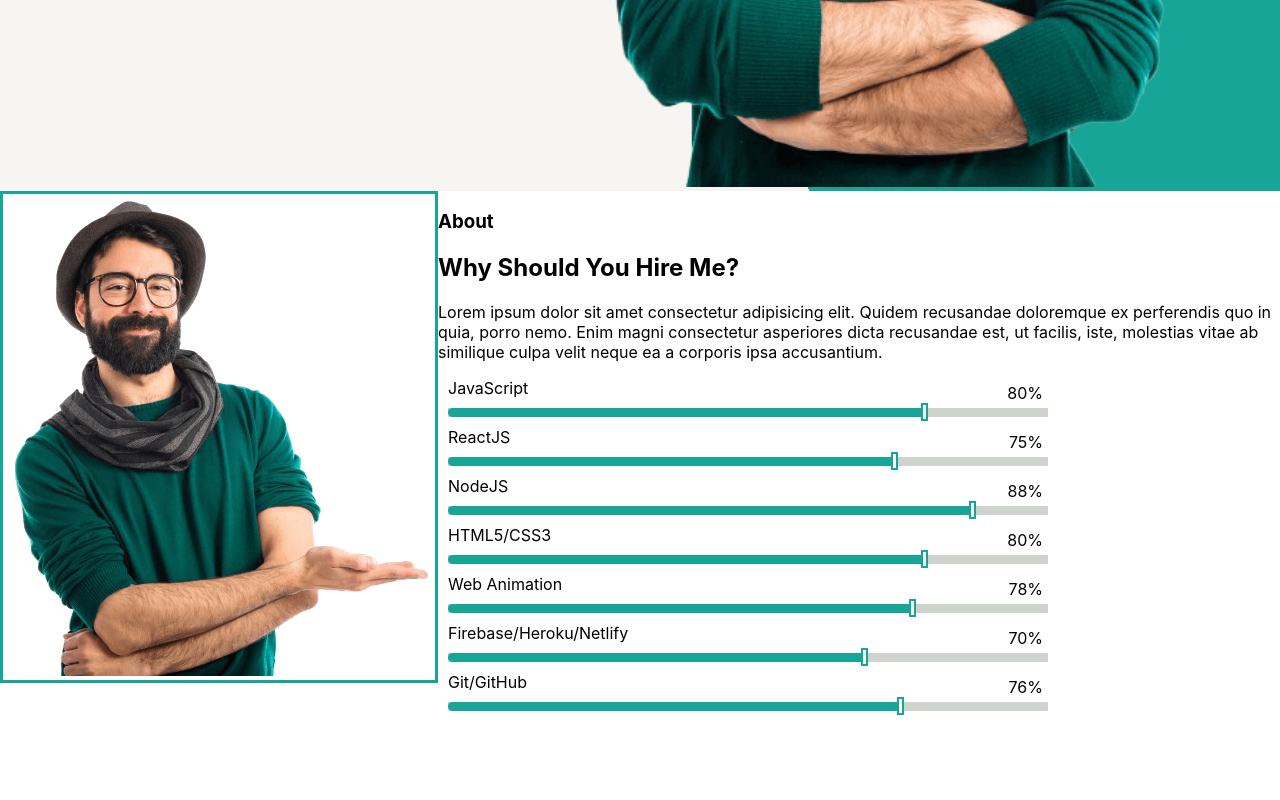
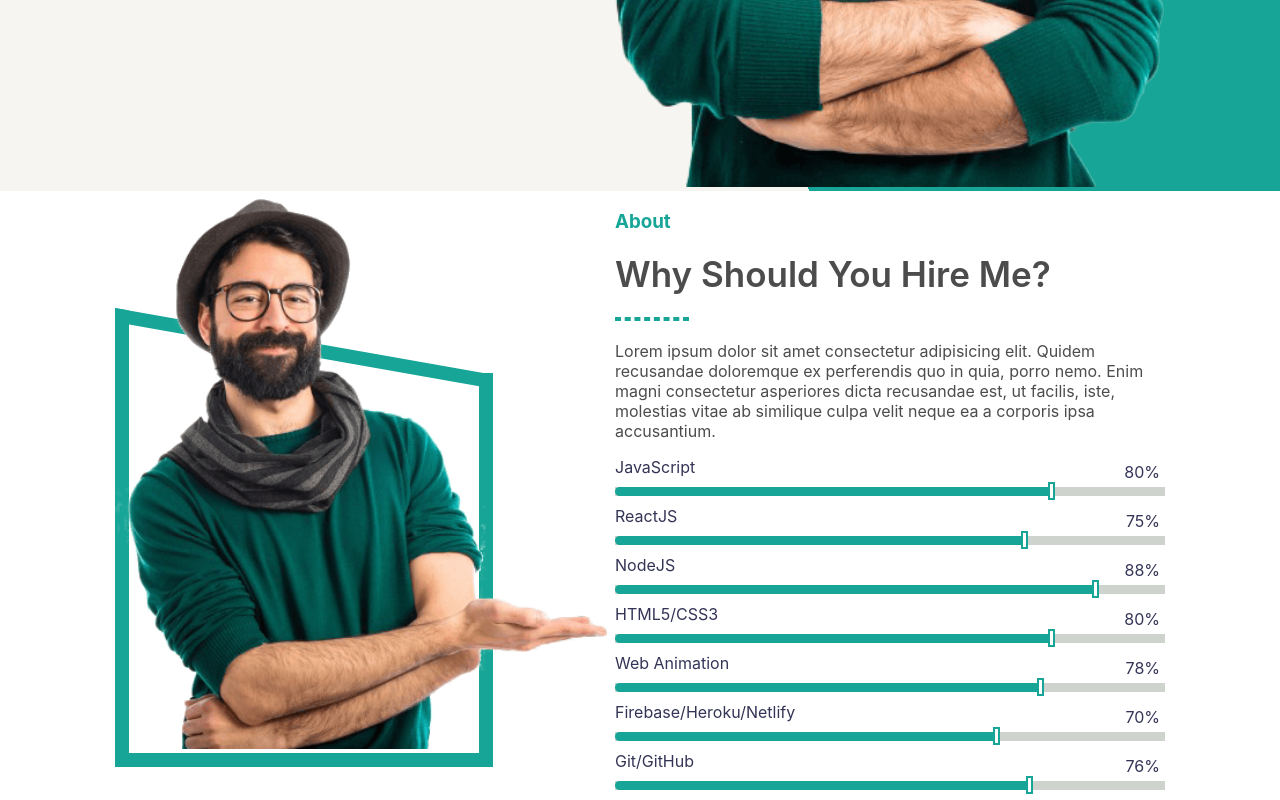
Before and after one commit to Sherlock-HolmesJM/portfolio, a React (Create React App) app: page / in a window 1280 px wide. Shown: the part 738-1538 px from the top of the page. Before the commit the page ends 1459 px from the top, so only its background shows below. Built offline with nearby package versions, Linux system fonts and the light colour scheme.

Commit message:
Completed About section

```diff
--- a/src/components/Range.tsx
+++ b/src/components/Range.tsx
@@ -1,6 +1,6 @@
 import React from 'react';
 import styled from 'styled-components';
-import { color1, color2, color3 } from '../config';
+import * as config from '../config';
 
 interface Props {
    id?: string,
@@ -29,9 +29,11 @@ function Range(props: Props) {
 }
 
 const Container = styled.div`
-   width: 600px;
-   margin: 10px;
+   // width: 600px;
+   width: 100%;
+   margin: 10px 0;
    border-radius: 15px;
+   color: ${config.color5};
 `;
 
 const Div = styled.div`
@@ -40,8 +42,8 @@ const Div = styled.div`
 
 const SkillbarContainer = styled.div`
    position: relative;
-   background: ${color2};
-   width: 600px;
+   background: ${config.color2};
+   width: 550px;
    height: 9px;
 `;
 
@@ -50,7 +52,7 @@ const Skillbar = styled.div<{ value: string | number}>`
    top: 0;
    height: 9px;
    width: ${prop => prop.value}%;
-   background-color: ${color3};
+   background-color: ${config.color3};
    border-radius: 15px;
 `;
 
@@ -60,8 +62,8 @@ const SkillbarCap = styled.div`
    right: 0;
    height: 14px;
    width: 3px;
-   background-color: ${color1};
-   border: 2px solid ${color3};
+   background-color: ${config.color1};
+   border: 2px solid ${config.color3};
 `;
 
 const SkillPercentage = styled.span`
--- /dev/null
+++ b/src/components/SubHeader.tsx
@@ -0,0 +1,39 @@
+import React from 'react';
+import styled from 'styled-components';
+import * as config from '../config';
+
+interface Props {
+   name: string,
+   caption: string
+}
+
+function SubHeader(props: Props) {
+   const { name, caption } = props
+
+   return (
+      <div>
+         <H3>{name}</H3>
+         <H2>{caption}</H2>
+         <Span></Span>
+      </div>
+   )
+}
+
+const H2 = styled.h2`
+   font-size: 35px;
+   font-weight: 600;
+   margin: 20px 0 10px 0;
+   color: ${config.color4}
+`;
+
+const H3 = styled.h3`
+   color: ${config.color3};
+`;
+
+const Span = styled.span`
+   display: inline-block;
+   border: 2px dashed ${config.color3};
+   width: 70px;
+`;
+
+export default SubHeader
--- a/src/sections/About.tsx
+++ b/src/sections/About.tsx
@@ -2,7 +2,8 @@ import React from 'react';
 import styled from 'styled-components';
 import aboutHero from '../images/about_hero.png';
 import Range from '../components/Range';
-import { color3 } from '../config';
+import SubHeader from '../components/SubHeader';
+import * as config from '../config';
 
 interface Props {}
 
@@ -14,15 +15,15 @@ function About(props: Props) {
          <Aside></Aside>
 
          <Main>
-            <MainDiv>
-               <HeroFrame>
+            <MainDiv1>
+                  <HeroFrame></HeroFrame>
+                  <HeroFrame2></HeroFrame2>
                   <Hero src={aboutHero} alt="about_hero" />
-               </HeroFrame>
-            </MainDiv>
+            </MainDiv1>
 
-            <MainDiv>
-                  <h3>About</h3>
-                  <h2>Why Should You Hire Me?</h2>
+            <MainDiv2>
+                  <SubHeader name="About" caption="Why Should You Hire Me?"/>
+
                   <p>
                      Lorem ipsum dolor sit amet consectetur adipisicing elit. Quidem recusandae doloremque ex perferendis quo in quia, porro nemo. Enim magni consectetur asperiores dicta recusandae est, ut facilis, iste, molestias vitae ab similique culpa velit neque ea a corporis ipsa accusantium.
                   </p>
@@ -34,7 +35,7 @@ function About(props: Props) {
                   <Range skill="Web Animation" value="78" />
                   <Range skill="Firebase/Heroku/Netlify" value="70" />
                   <Range skill="Git/GitHub" value="76" />
-            </MainDiv>
+            </MainDiv2>
          </Main>
 
          <Aside></Aside>
@@ -43,27 +44,49 @@ function About(props: Props) {
 }
 
 const ABOUT = styled.div`
-
+   display: flex;
 `;
 
 const Main = styled.main`
+   flex-basis: 90%;
    display: flex;
 `;
 
-const MainDiv = styled.div`
-
+const MainDiv1 = styled.div`
+   flex-basis: 70%;
+   position: relative;
+`;
+const HeroFrame = styled.div`
+   position: absolute;
+   bottom: 33px;
+   border: 14px solid ${config.color3};
+   border-top: none;
+   width: 350px;
+   height: 380px;
+   z-index: -111;
+`;
+const HeroFrame2 = styled(HeroFrame)`
+   height: 412px;
+   width: 360px;
+   border: none;
+   border-top: 14px solid ${config.color3};
+   border-left: 14px solid ${config.color3};
+   transform: skewY(10deg);
+`;
+const Hero = styled.img`
+   width: 500px;
 `;
 
-const HeroFrame = styled.div`
-   border: 3px solid ${color3};
-`;
+const MainDiv2 = styled.div`
+   flex-basis: 30%;
 
-const Hero = styled.img`
-
+   p {
+      color: ${config.color4}
+   }
 `;
 
 const Aside = styled.aside`
-
+   flex-basis: 10%;
 `;
 
 export default About
```
Also changed, not shown: src/components/Card.tsx (added, +13 -0 lines).
